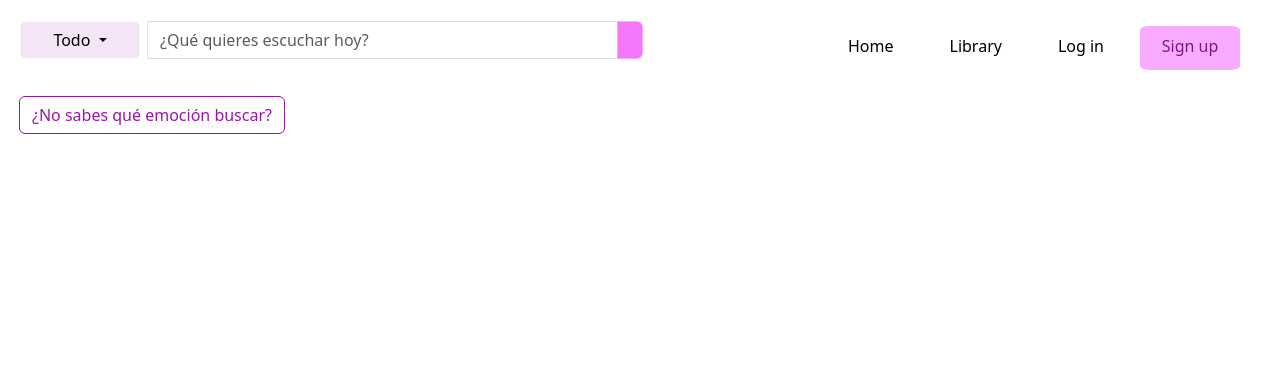
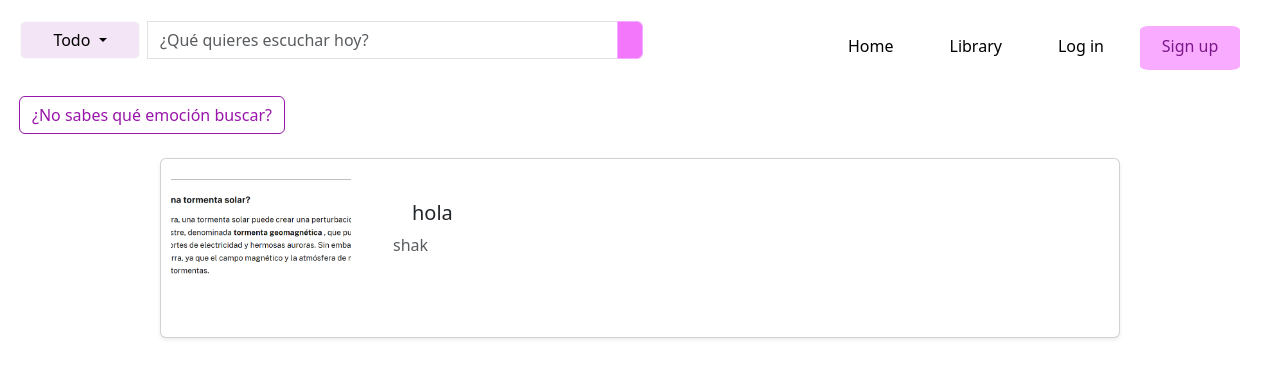
Before and after one commit to Lauraindabur/NearBeats, a Django app: page /buscar/ in a window 1280 px wide. Shown: the top 378 px of the page. Run offline with Django 5.2, Linux system fonts and the light colour scheme; data comes from the database, SQL or seed files in the repository; both versions use the stored data as it was before the commit.

Commit message:
Agrego cambios por vacio en base datos

```diff
--- a/main/templates/main/base.html
+++ b/main/templates/main/base.html
@@ -83,7 +83,6 @@
 
 <!-- Contador de mensajes encontrados según busqueda -->
 {% if searchTerm %}
-  {% with resultados_count=results|length %}
         <div id="mensaje-resultados" class="alert {% if resultados_count > 0 %}alert-info{% else %}alert-warning{% endif %} my-3" role="alert">
             {% if resultados_count > 0 %}
                 Se encontraron {{ resultados_count }} resultados para "{{ searchTerm }}"
@@ -91,8 +90,37 @@
                 No se encontraron resultados para "{{ searchTerm }}"
             {% endif %}
         </div>
-  {% endwith %}
 {% endif %}
+
+{% if canciones %}
+<div class="row mt-4 justify-content-center">
+    {% for song in canciones %}
+        <div class="col-12 mb-4 d-flex justify-content-center">
+            <div class="card shadow-sm w-75" style="min-height: 180px;">
+                <div class="row g-0 align-items-center">
+                    <div class="col-auto">
+                        {% if song.cover_image %}
+                            <img src="{{ song.cover_image.url }}" alt="{{ song.title }}" style="width: 180px; height: 120px; object-fit: cover; margin: 10px; border-radius: 10px;">
+                        {% else %}
+                            <img src="{% static 'main/default.jpg' %}" alt="Sin imagen" style="width: 180px; height: 120px; object-fit: cover; margin: 10px; border-radius: 10px;">
+                        {% endif %}
+                    </div>
+                    <div class="col ps-3">
+                        <div class="card-body">
+                            <h5 class="card-title mb-2">{{ song.title }}</h5>
+                            <p class="card-text text-muted mb-0">{{ song.artist_name }}</p>
+                        </div>
+                    </div>
+                </div>
+            </div>
+        </div>
+    {% endfor %}
+</div>
+{% else %}
+<p>No se encontraron canciones.</p>
+{% endif %}
+
+
 
 
 
--- a/nearbeats/settings.py
+++ b/nearbeats/settings.py
@@ -122,3 +122,5 @@ STATIC_URL = 'static/'
 # https://docs.djangoproject.com/en/5.2/ref/settings/#default-auto-field
 
 DEFAULT_AUTO_FIELD = 'django.db.models.BigAutoField'
+MEDIA_URL = '/media/'
+MEDIA_ROOT = os.path.join(BASE_DIR, 'media')
--- a/nearbeats/urls.py
+++ b/nearbeats/urls.py
@@ -17,6 +17,7 @@ Including another URLconf
 from django.conf import settings
 from django.contrib import admin
 from django.urls import path
+from django.conf.urls.static import static
 from main import views as mainViews #Importamos todas las vistas que se creen, accediendo a ellas con mainViems.tatata
 
 urlpatterns = [
@@ -24,4 +25,4 @@ urlpatterns = [
     path('',mainViews.home, name = 'home'), #debería poder acceder a la base directamente? no
     path('buscar/', mainViews.base, name='buscar'), #esto lo que hace es
     #path('home/',mainViews.home),
-]
+]  + static(settings.MEDIA_URL, document_root=settings.MEDIA_ROOT)
```
Also changed, not shown: db.sqlite3, main/migrations/0001_initial.py, media/songs/covers/Captura_de_pantalla_2025-08-11_190734.png (added), media/songs/covers/Captura_de_pantalla_2025-08-12_091654.png (added), media/songs/covers/Captura_de_pantalla_2025-08-12_200631.png (added), 3 other files. Lines whose indentation alone changed are shown as unchanged.
